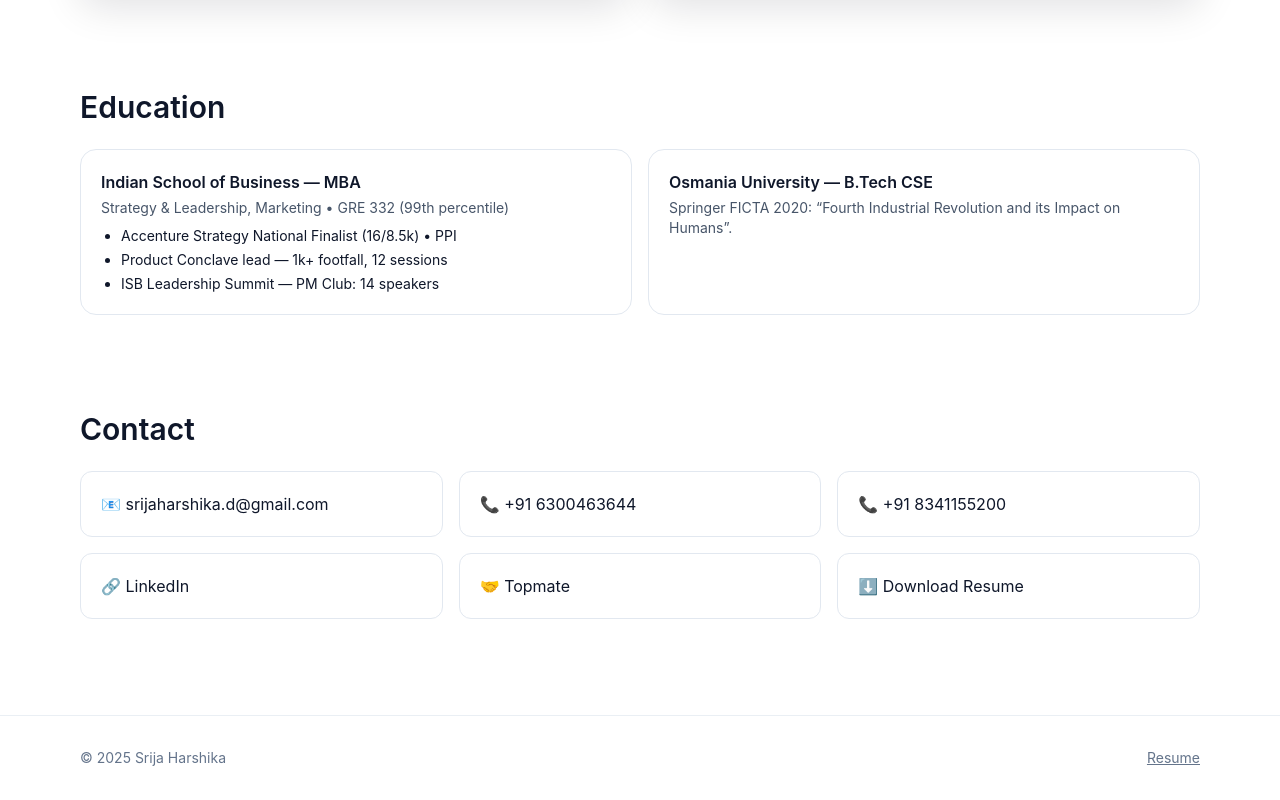
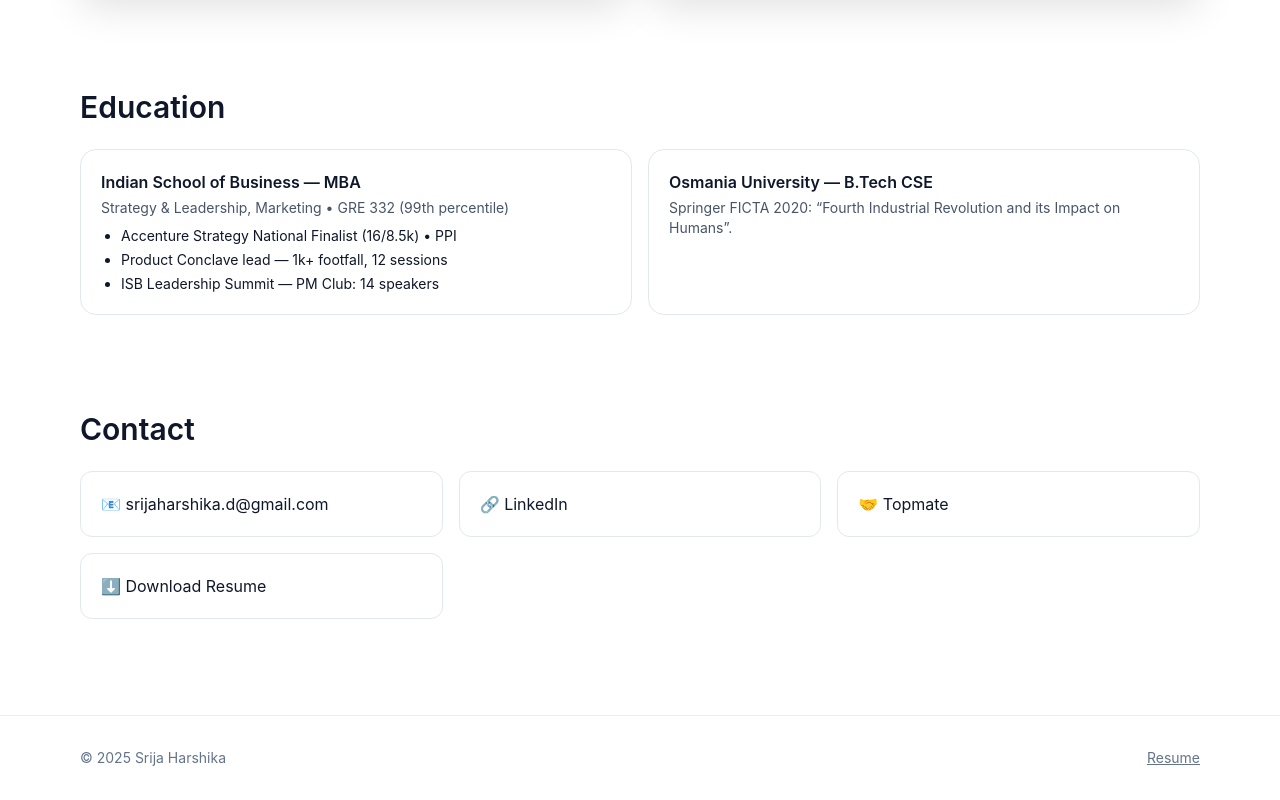
Before and after one commit to srijaharshikad/srija-portfolio, a plain HTML site: page index.html in a window 1280 px wide. Shown: the part 1584-2384 px from the top of the page. Drawn offline with nearby package versions, Linux system fonts and the light colour scheme.

Commit message:
Update index.html

```diff
--- a/index.html
+++ b/index.html
@@ -187,8 +187,8 @@
       <h2 class="text-2xl md:text-3xl font-semibold">Contact</h2>
       <div class="mt-6 grid grid-cols-1 sm:grid-cols-2 md:grid-cols-3 gap-4">
         <a href="mailto:srijaharshika.d@gmail.com" class="reveal p-5 rounded-xl border border-slate-200 dark:border-white/10 hover:bg-slate-100 dark:hover:bg-white/10">📧 srijaharshika.d@gmail.com</a>
-        <a href="tel:+916300463644" class="reveal p-5 rounded-xl border border-slate-200 dark:border-white/10 hover:bg-slate-100 dark:hover:bg-white/10">📞 +91 6300463644</a>
-        <a href="tel:+918341155200" class="reveal p-5 rounded-xl border border-slate-200 dark:border-white/10 hover:bg-slate-100 dark:hover:bg-white/10">📞 +91 8341155200</a>
+        <!--  <a href="tel:+916300463644" class="reveal p-5 rounded-xl border border-slate-200 dark:border-white/10 hover:bg-slate-100 dark:hover:bg-white/10">📞 +91 6300463644</a>
+        <a href="tel:+918341155200" class="reveal p-5 rounded-xl border border-slate-200 dark:border-white/10 hover:bg-slate-100 dark:hover:bg-white/10">📞 +91 8341155200</a> -->
         <a href="https://www.linkedin.com/in/srijaharshika/" target="_blank" rel="noopener" class="reveal p-5 rounded-xl border border-slate-200 dark:border-white/10 hover:bg-slate-100 dark:hover:bg-white/10">🔗 LinkedIn</a>
         <a href="https://topmate.io/srijaharshika/" target="_blank" rel="noopener" class="reveal p-5 rounded-xl border border-slate-200 dark:border-white/10 hover:bg-slate-100 dark:hover:bg-white/10">🤝 Topmate</a>
         <a href="./Srija_Harshika_Resume.pdf" target="_blank" rel="noopener" class="reveal p-5 rounded-xl border border-slate-200 dark:border-white/10 hover:bg-slate-100 dark:hover:bg-white/10">⬇️ Download Resume</a>
```
